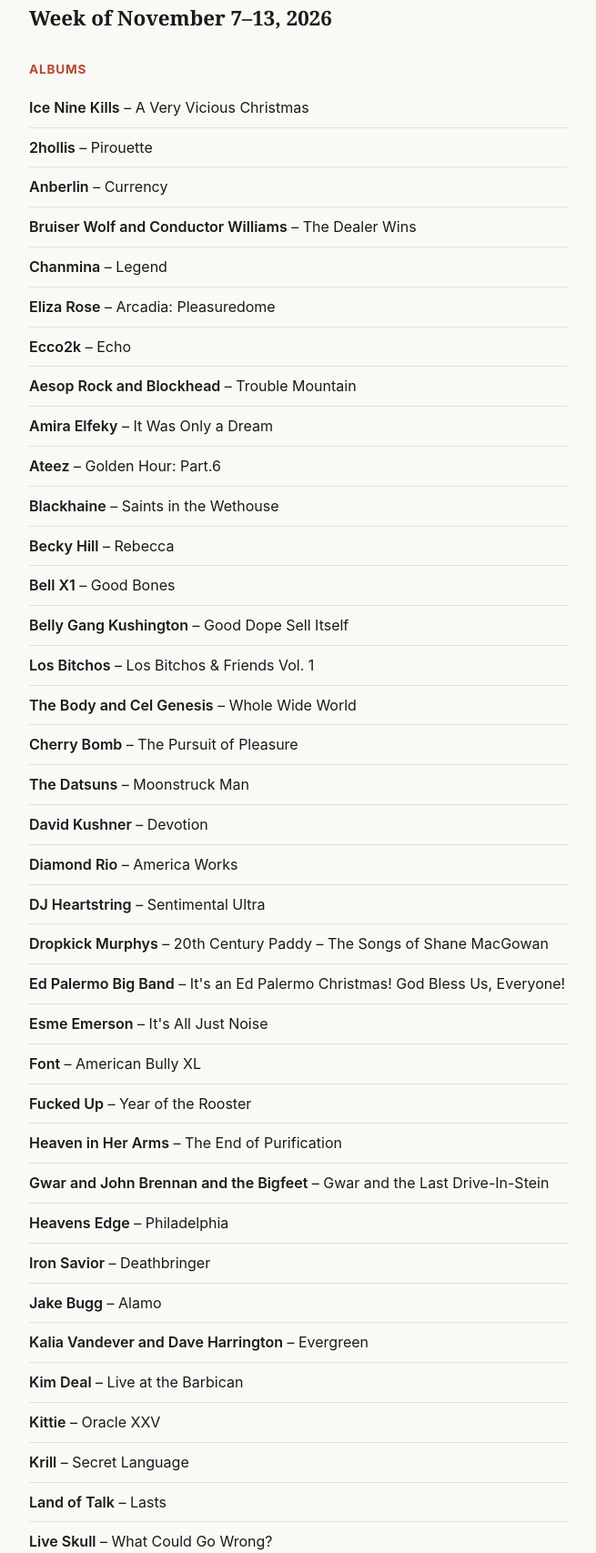
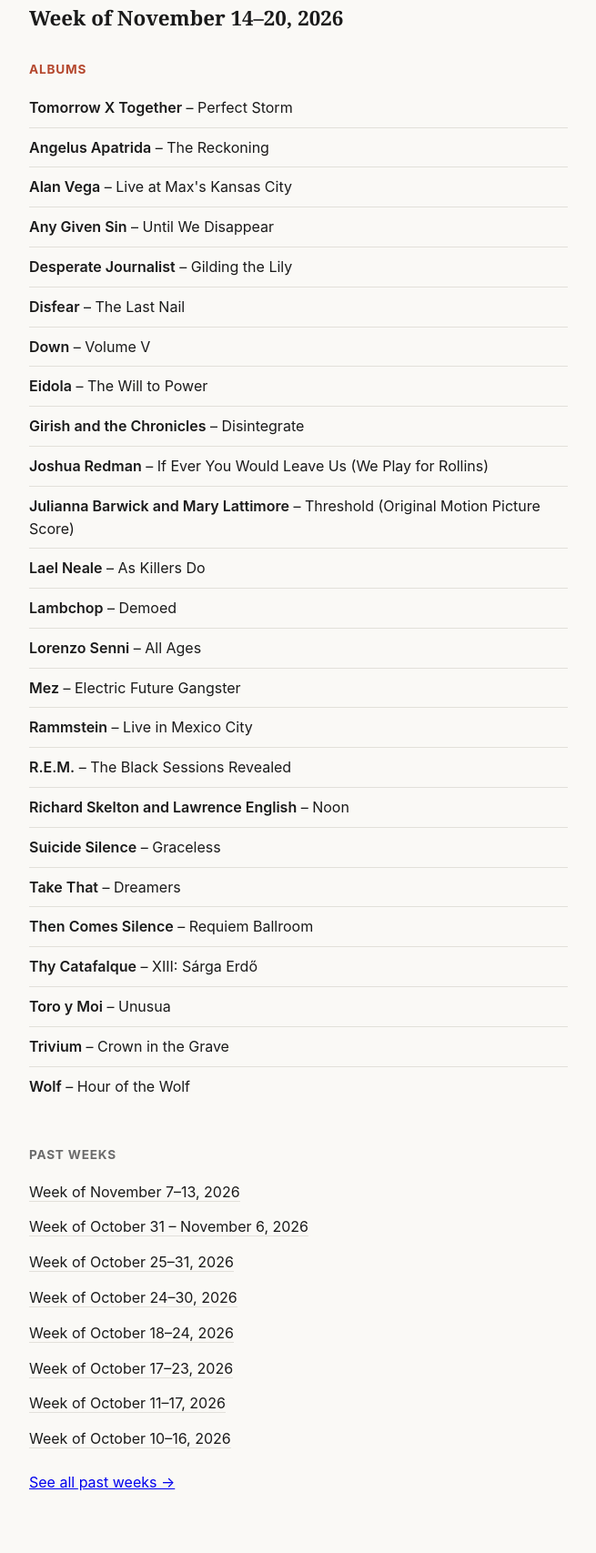
Before and after one commit to Blackbody-8/weeklymusic, a plain HTML site: page index.html in a window 1280 px wide. Shown: the part 191-1898 px from the top of the page at 91% size, without its empty margins (312-967 px from the left). Drawn offline with Linux system fonts and the light colour scheme.

Commit message:
Update homepage for 2026-11-20

```diff
--- a/index.html
+++ b/index.html
@@ -13,65 +13,38 @@
   <p class="tagline">New albums, every Friday.</p>
 </header>
 <main>
-<h2>Week of November 7–13, 2026</h2>
+<h2>Week of November 14–20, 2026</h2>
 <h3>Albums</h3>
 <ul class="releases">
-  <li><span class="artist">Ice Nine Kills</span> &ndash; A Very Vicious Christmas</li>
-  <li><span class="artist">2hollis</span> &ndash; Pirouette</li>
-  <li><span class="artist">Anberlin</span> &ndash; Currency</li>
-  <li><span class="artist">Bruiser Wolf and Conductor Williams</span> &ndash; The Dealer Wins</li>
-  <li><span class="artist">Chanmina</span> &ndash; Legend</li>
-  <li><span class="artist">Eliza Rose</span> &ndash; Arcadia: Pleasuredome</li>
-  <li><span class="artist">Ecco2k</span> &ndash; Echo</li>
-  <li><span class="artist">Aesop Rock and Blockhead</span> &ndash; Trouble Mountain</li>
-  <li><span class="artist">Amira Elfeky</span> &ndash; It Was Only a Dream</li>
-  <li><span class="artist">Ateez</span> &ndash; Golden Hour: Part.6</li>
-  <li><span class="artist">Blackhaine</span> &ndash; Saints in the Wethouse</li>
-  <li><span class="artist">Becky Hill</span> &ndash; Rebecca</li>
-  <li><span class="artist">Bell X1</span> &ndash; Good Bones</li>
-  <li><span class="artist">Belly Gang Kushington</span> &ndash; Good Dope Sell Itself</li>
-  <li><span class="artist">Los Bitchos</span> &ndash; Los Bitchos &amp; Friends Vol. 1</li>
-  <li><span class="artist">The Body and Cel Genesis</span> &ndash; Whole Wide World</li>
-  <li><span class="artist">Cherry Bomb</span> &ndash; The Pursuit of Pleasure</li>
-  <li><span class="artist">The Datsuns</span> &ndash; Moonstruck Man</li>
-  <li><span class="artist">David Kushner</span> &ndash; Devotion</li>
-  <li><span class="artist">Diamond Rio</span> &ndash; America Works</li>
-  <li><span class="artist">DJ Heartstring</span> &ndash; Sentimental Ultra</li>
-  <li><span class="artist">Dropkick Murphys</span> &ndash; 20th Century Paddy – The Songs of Shane MacGowan</li>
-  <li><span class="artist">Ed Palermo Big Band</span> &ndash; It's an Ed Palermo Christmas! God Bless Us, Everyone!</li>
-  <li><span class="artist">Esme Emerson</span> &ndash; It's All Just Noise</li>
-  <li><span class="artist">Font</span> &ndash; American Bully XL</li>
-  <li><span class="artist">Fucked Up</span> &ndash; Year of the Rooster</li>
-  <li><span class="artist">Heaven in Her Arms</span> &ndash; The End of Purification</li>
-  <li><span class="artist">Gwar and John Brennan and the Bigfeet</span> &ndash; Gwar and the Last Drive-In-Stein</li>
-  <li><span class="artist">Heavens Edge</span> &ndash; Philadelphia</li>
-  <li><span class="artist">Iron Savior</span> &ndash; Deathbringer</li>
-  <li><span class="artist">Jake Bugg</span> &ndash; Alamo</li>
-  <li><span class="artist">Kalia Vandever and Dave Harrington</span> &ndash; Evergreen</li>
-  <li><span class="artist">Kim Deal</span> &ndash; Live at the Barbican</li>
-  <li><span class="artist">Kittie</span> &ndash; Oracle XXV</li>
-  <li><span class="artist">Krill</span> &ndash; Secret Language</li>
-  <li><span class="artist">Land of Talk</span> &ndash; Lasts</li>
-  <li><span class="artist">Live Skull</span> &ndash; What Could Go Wrong?</li>
-  <li><span class="artist">Randy Travis</span> &ndash; Same Old Way</li>
-  <li><span class="artist">Royal Blood</span> &ndash; Dead Company</li>
-  <li><span class="artist">Rwake</span> &ndash; Built from Stardust - 'The Return of Magik' Live in Little Rock, AR</li>
-  <li><span class="artist">Say Now</span> &ndash; Say What You See</li>
-  <li><span class="artist">Sharon Shannon</span> &ndash; Home</li>
-  <li><span class="artist">Silvertomb</span> &ndash; The Interpretation of Nightmares</li>
-  <li><span class="artist">Snoh Aalegra</span> &ndash; Legendary Love</li>
-  <li><span class="artist">Swansea Sound</span> &ndash; Pre-Post-Truth</li>
-  <li><span class="artist">Trentemøller</span> &ndash; Trentemøller</li>
-  <li><span class="artist">U2</span> &ndash; Carnaval de Luz</li>
-  <li><span class="artist">Walls of Jericho</span> &ndash; System Error: Humanity</li>
-  <li><span class="artist">Wavves</span> &ndash; Cherry Soda</li>
-  <li><span class="artist">Waylon Jennings</span> &ndash; Diamonds</li>
-  <li><span class="artist">Westside Gunn</span> &ndash; Heelmatic</li>
-  <li><span class="artist">Yngwie Malmsteen</span> &ndash; Hell or High Water</li>
-  <li><span class="artist">Zebra</span> &ndash; Zebra V</li>
+  <li><span class="artist">Tomorrow X Together</span> &ndash; Perfect Storm</li>
+  <li><span class="artist">Angelus Apatrida</span> &ndash; The Reckoning</li>
+  <li><span class="artist">Alan Vega</span> &ndash; Live at Max's Kansas City</li>
+  <li><span class="artist">Any Given Sin</span> &ndash; Until We Disappear</li>
+  <li><span class="artist">Desperate Journalist</span> &ndash; Gilding the Lily</li>
+  <li><span class="artist">Disfear</span> &ndash; The Last Nail</li>
+  <li><span class="artist">Down</span> &ndash; Volume V</li>
+  <li><span class="artist">Eidola</span> &ndash; The Will to Power</li>
+  <li><span class="artist">Girish and the Chronicles</span> &ndash; Disintegrate</li>
+  <li><span class="artist">Joshua Redman</span> &ndash; If Ever You Would Leave Us (We Play for Rollins)</li>
+  <li><span class="artist">Julianna Barwick and Mary Lattimore</span> &ndash; Threshold (Original Motion Picture Score)</li>
+  <li><span class="artist">Lael Neale</span> &ndash; As Killers Do</li>
+  <li><span class="artist">Lambchop</span> &ndash; Demoed</li>
+  <li><span class="artist">Lorenzo Senni</span> &ndash; All Ages</li>
+  <li><span class="artist">Mez</span> &ndash; Electric Future Gangster</li>
+  <li><span class="artist">Rammstein</span> &ndash; Live in Mexico City</li>
+  <li><span class="artist">R.E.M.</span> &ndash; The Black Sessions Revealed</li>
+  <li><span class="artist">Richard Skelton and Lawrence English</span> &ndash; Noon</li>
+  <li><span class="artist">Suicide Silence</span> &ndash; Graceless</li>
+  <li><span class="artist">Take That</span> &ndash; Dreamers</li>
+  <li><span class="artist">Then Comes Silence</span> &ndash; Requiem Ballroom</li>
+  <li><span class="artist">Thy Catafalque</span> &ndash; XIII: Sárga Erdő</li>
+  <li><span class="artist">Toro y Moi</span> &ndash; Unusua</li>
+  <li><span class="artist">Trivium</span> &ndash; Crown in the Grave</li>
+  <li><span class="artist">Wolf</span> &ndash; Hour of the Wolf</li>
 </ul>
 <h3 class="past-heading">Past weeks</h3>
 <ul class="archive-list">
+  <li><a href="archive/2026-11-13.html">Week of November 7–13, 2026</a></li>
   <li><a href="archive/2026-11-06.html">Week of October 31 – November 6, 2026</a></li>
   <li><a href="archive/2026-10-31.html">Week of October 25–31, 2026</a></li>
   <li><a href="archive/2026-10-30.html">Week of October 24–30, 2026</a></li>
@@ -79,7 +52,6 @@
   <li><a href="archive/2026-10-23.html">Week of October 17–23, 2026</a></li>
   <li><a href="archive/2026-10-17.html">Week of October 11–17, 2026</a></li>
   <li><a href="archive/2026-10-16.html">Week of October 10–16, 2026</a></li>
-  <li><a href="archive/2026-10-09.html">Week of October 3–9, 2026</a></li>
 </ul>
 <p><a href="archive/index.html">See all past weeks &rarr;</a></p>
 
```
